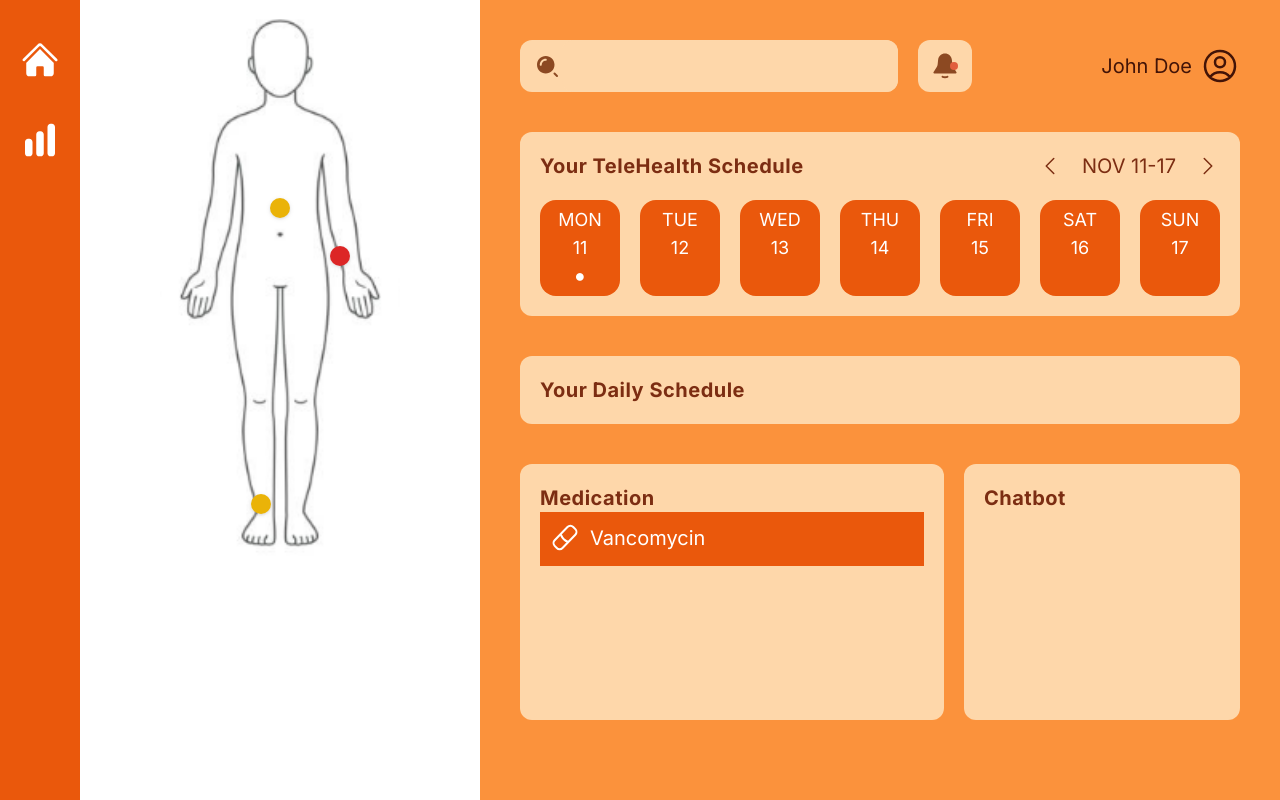
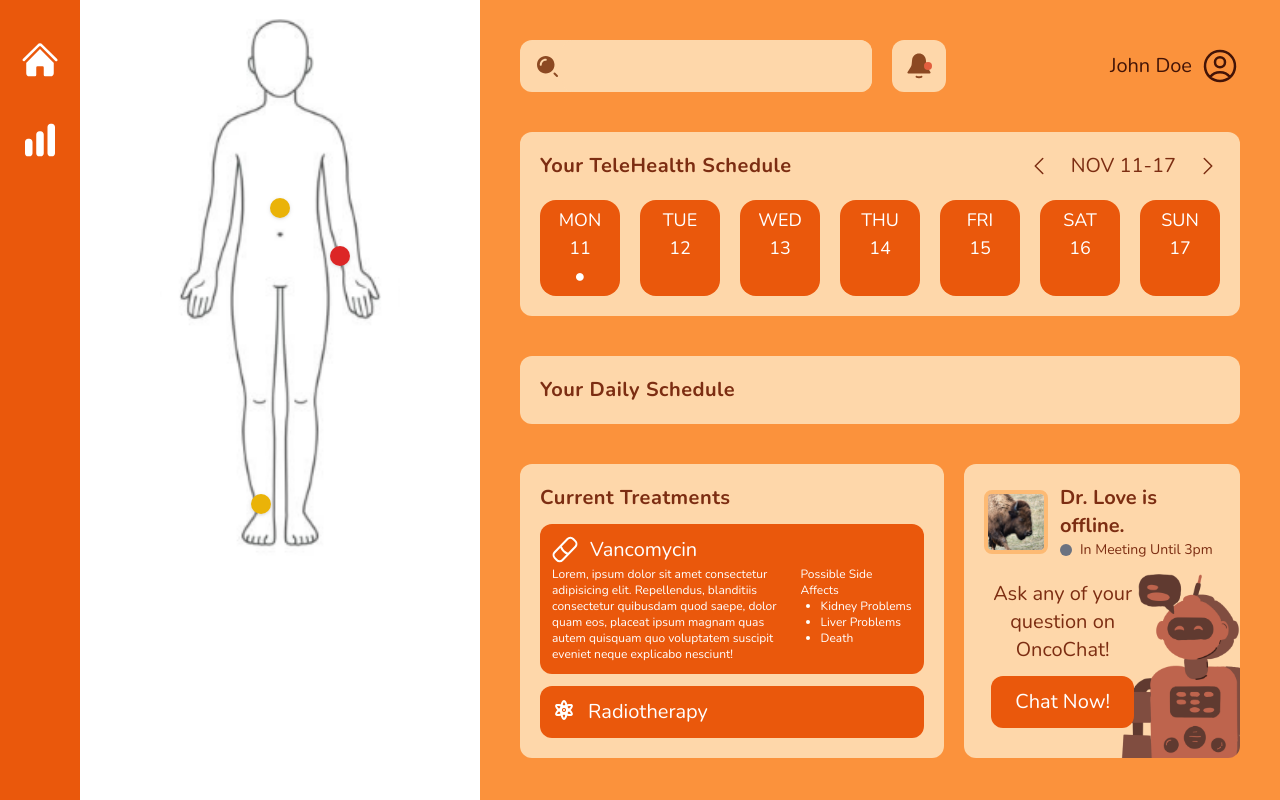
Before and after one commit to euouae682/dubhacks23, a Next.js app: page / in a window 1280 px wide. Built offline with nearby package versions, Linux system fonts and the light colour scheme.

Commit message:
UI IS GOOD NOW LES GOOOOO

```diff
--- a/app/components/main.tsx
+++ b/app/components/main.tsx
@@ -9,7 +9,7 @@
 import { WeekTable } from "./main_components/weektable";
 import { HourTable } from "./main_components/hourtable";
 import { Medications } from "./main_components/medications";
-import { TemporaryAIComponentName } from "./main_components/tempai";
+import { Chatbot } from "./main_components/chatbot";
 
 export function Main() {
   return (
@@ -92,7 +92,7 @@ export function Main() {
 
       <div className="grid grid-cols-5 gap-5 h-64">
         <Medications />
-        <TemporaryAIComponentName />
+        <Chatbot />
       </div>
     </main>
   );
--- /dev/null
+++ b/app/components/main_components/chatbot.tsx
@@ -0,0 +1,32 @@
+export function Chatbot() {
+  return (
+    <div
+      className="col-span-2 bg-orange-200 p-5 rounded-xl text-orange-900 bg-[url(/chatbot.png)]
+      bg-[length:8rem] bg-no-repeat bg-right-bottom"
+    >
+      <div className="flex items-center gap-3 mb-5">
+        <img
+          src="doctor-temp.jpg"
+          className="rounded-lg border-4 border-orange-300 w-16 h-16"
+        />
+        <div>
+          <h3 className="font-bold">Dr. Love is offline.</h3>
+          <div className="flex items-center gap-2">
+            <div className="w-3 h-3 bg-gray-500 rounded-full"></div>
+            <span className="text-sm">In Meeting Until 3pm</span>
+          </div>
+        </div>
+      </div>
+
+      <div className="flex flex-col gap-3 w-8/12 text-center">
+        <p>Ask any of your question on OncoChat!</p>
+        <a
+          href="#"
+          className="text-white bg-orange-600 mx-auto px-6 py-3 rounded-xl hover:bg-orange-700 transition"
+        >
+          Chat Now!
+        </a>
+      </div>
+    </div>
+  );
+}
--- a/app/components/main_components/medications.tsx
+++ b/app/components/main_components/medications.tsx
@@ -1,9 +1,10 @@
 export function Medications() {
-    return (
-        <div className="col-span-3 bg-orange-200 p-5 rounded-xl text-orange-900">
-        <h3 className="font-bold tracking-wide">Medication</h3>
-        <div className="bg-orange-600 p-3">
-          <div className="flex gap-3 text-white">
+  return (
+    <div className="col-span-3 bg-orange-200 p-5 rounded-xl text-orange-900">
+      <h3 className="font-bold tracking-wide mb-3">Current Treatments</h3>
+      <div className="flex flex-col gap-3">
+        <section className="text-white bg-orange-600 p-3 rounded-xl">
+          <header className="flex gap-3">
             <svg
               width="26"
               height="30"
@@ -27,8 +28,56 @@ export function Medications() {
               />
             </svg>
             <h4>Vancomycin</h4>
+          </header>
+
+          <div className="flex gap-3 text-xs">
+            <p className="w-8/12">
+              Lorem, ipsum dolor sit amet consectetur adipisicing elit.
+              Repellendus, blanditiis consectetur quibusdam quod saepe, dolor
+              quam eos, placeat ipsum magnam quas autem quisquam quo voluptatem
+              suscipit eveniet neque explicabo nesciunt!
+            </p>
+            <div>
+              <p>Possible Side Affects</p>
+              <ul className="list-disc pl-5">
+                <li>Kidney Problems</li>
+                <li>Liver Problems</li>
+                <li>Death</li>
+              </ul>
+            </div>
           </div>
-        </div>
+        </section>
+
+        <section className="text-white bg-orange-600 p-3 rounded-xl">
+          <header className="flex gap-3">
+            <svg
+              width="24"
+              height="24"
+              viewBox="0 0 24 24"
+              fill="none"
+              xmlns="http://www.w3.org/2000/svg"
+            >
+              <circle cx="12" cy="12" r="1" fill="white" />
+              <path
+                d="M15 12C15 14.6668 14.5658 17.035 13.9 18.6997C13.5659 19.5348 13.1932 20.1435 12.8304 20.527C12.4697 20.9085 12.1887 21 12 21C11.8113 21 11.5303 20.9085 11.1696 20.527C10.8068 20.1435 10.4341 19.5348 10.1 18.6997C9.43419 17.035 9 14.6668 9 12C9 9.33323 9.43419 6.96497 10.1 5.30032C10.4341 4.46523 10.8068 3.85653 11.1696 3.47296C11.5303 3.0915 11.8113 3 12 3C12.1887 3 12.4697 3.0915 12.8304 3.47296C13.1932 3.85653 13.5659 4.46523 13.9 5.30032C14.5658 6.96497 15 9.33323 15 12Z"
+                stroke="white"
+                stroke-width="2"
+              />
+              <path
+                d="M13.5 14.5982C11.1905 15.9315 8.92246 16.7397 7.14791 16.9953C6.25768 17.1236 5.54415 17.1051 5.0306 16.9828C4.51988 16.8611 4.30015 16.6635 4.2058 16.5001C4.11144 16.3366 4.0502 16.0476 4.20018 15.5444C4.35099 15.0385 4.69176 14.4113 5.24796 13.7045C6.35665 12.2955 8.19053 10.7354 10.5 9.40201C12.8095 8.06862 15.0776 7.26051 16.8521 7.00484C17.7424 6.87658 18.4559 6.89503 18.9694 7.01739C19.4802 7.13908 19.6999 7.33665 19.7943 7.50008C19.8886 7.66352 19.9499 7.95258 19.7999 8.45573C19.6491 8.96166 19.3083 9.58881 18.7521 10.2956C17.6434 11.7046 15.8095 13.2648 13.5 14.5982Z"
+                stroke="white"
+                stroke-width="2"
+              />
+              <path
+                d="M13.5 9.40184C11.1905 8.06846 8.92246 7.26035 7.14791 7.00468C6.25768 6.87641 5.54415 6.89487 5.0306 7.01723C4.51988 7.13892 4.30015 7.33648 4.2058 7.49992C4.11144 7.66335 4.0502 7.95242 4.20018 8.45557C4.35099 8.9615 4.69176 9.58865 5.24796 10.2955C6.35665 11.7045 8.19053 13.2646 10.5 14.598C12.8095 15.9314 15.0776 16.7395 16.8521 16.9952C17.7424 17.1234 18.4559 17.105 18.9694 16.9826C19.4802 16.8609 19.6999 16.6634 19.7943 16.4999C19.8886 16.3365 19.9499 16.0474 19.7999 15.5443C19.6491 15.0383 19.3083 14.4112 18.7521 13.7044C17.6434 12.2954 15.8095 10.7352 13.5 9.40184Z"
+                stroke="white"
+                stroke-width="2"
+              />
+            </svg>
+            <h4>Radiotherapy</h4>
+          </header>
+        </section>
       </div>
-    )
-  }
+    </div>
+  );
+}
--- a/app/components/main_components/tempai.tsx
+++ /dev/null
@@ -1,7 +0,0 @@
-export function TemporaryAIComponentName() {
-    return (
-      <div className="col-span-2 bg-orange-200 p-5 rounded-xl text-orange-900">
-          <h3 className="font-bold tracking-wide">Chatbot</h3>
-        </div>
-    )
-  }
--- a/app/layout.tsx
+++ b/app/layout.tsx
@@ -1,21 +1,21 @@
-import './globals.css'
-import { Inter } from 'next/font/google'
+import "./globals.css";
+import { Nunito } from "next/font/google";
 
-const inter = Inter({ subsets: ['latin'] })
+const nunito = Nunito({ subsets: ["latin"] });
 
 export const metadata = {
-  title: 'NAME OF PROJECT',
-  description: 'DESCRIPTION OF PROJECT',
-}
+  title: "NAME OF PROJECT",
+  description: "DESCRIPTION OF PROJECT",
+};
 
 export default function RootLayout({
   children,
 }: {
-  children: React.ReactNode
+  children: React.ReactNode;
 }) {
   return (
     <html lang="en">
-      <body className={inter.className}>{children}</body>
+      <body className={nunito.className}>{children}</body>
     </html>
-  )
+  );
 }
```
Also changed, not shown: public/chatbot.png (added), public/doctor-temp.jpg (added).
